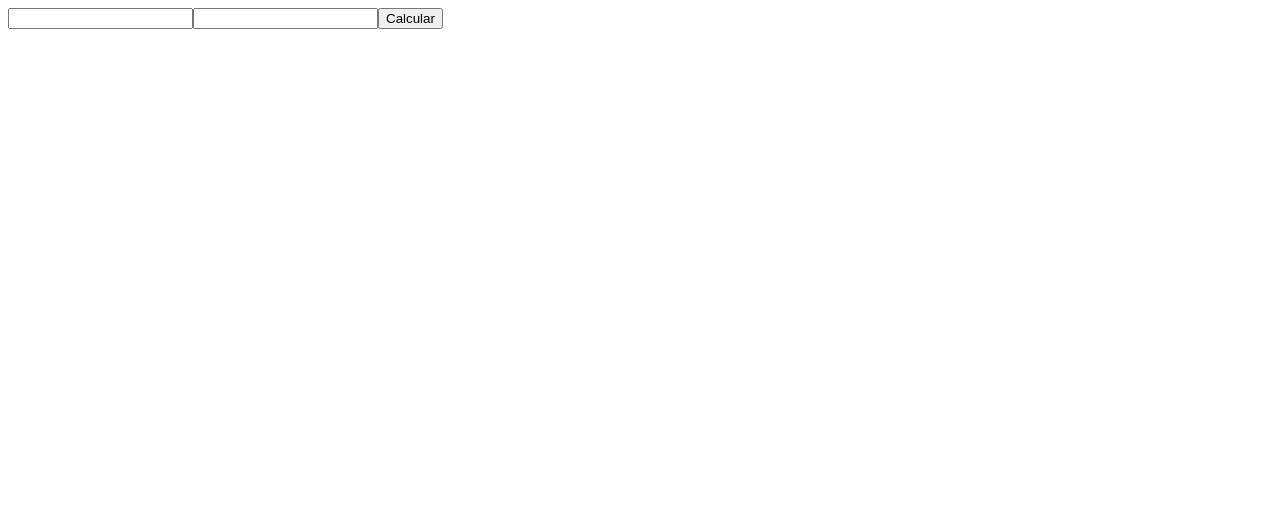
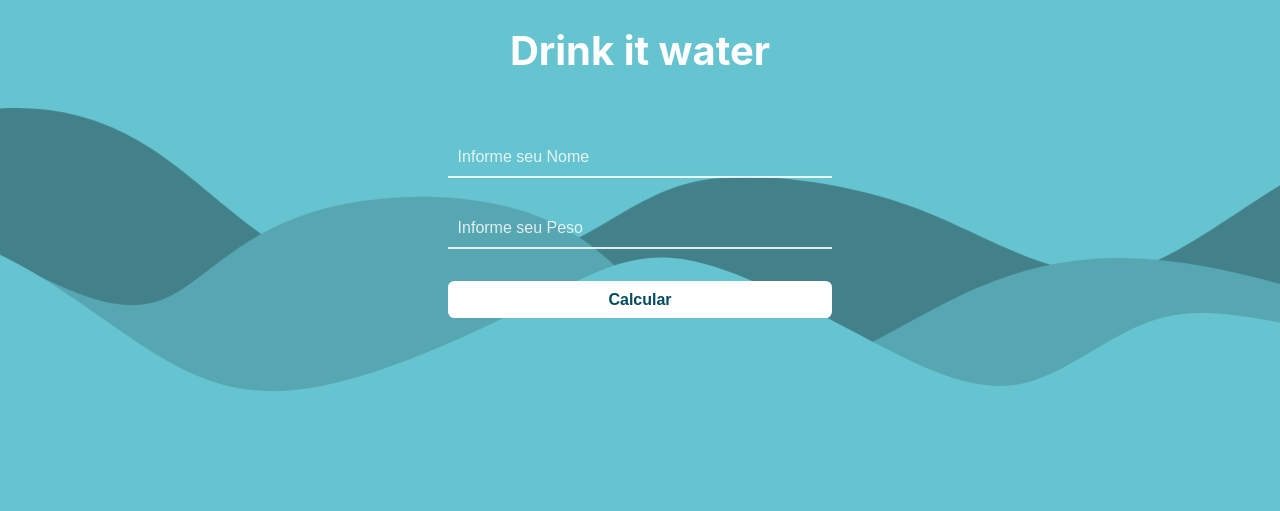
Before and after one commit to gabrieljcf/Drink-it-water, a plain HTML site: page index.html in a window 1280 px wide. Drawn offline with Linux system fonts and the light colour scheme.

Commit message:
ajustando funcionalidade beber agua

```diff
--- a/assets/css/styles.css
+++ b/assets/css/styles.css
@@ -0,0 +1,128 @@
+* {
+    margin: 0;
+    padding: 0;
+    box-sizing: border-box;
+}
+
+body {
+    display: flex;
+    flex-direction: column;
+    height: 100vh;
+    background: #66c3d0;
+}
+
+h1 {
+    color: #fff;
+    font-size: 2.5rem;
+    font-family: -apple-system, BlinkMacSystemFont, "Segoe UI", Roboto, Oxygen, Ubuntu, Cantarell, "Open Sans", "Helvetica Neue", sans-serif;
+    text-align: center;
+    margin-top: 1.6rem;
+    z-index: 2;
+}
+
+main #app {
+    display: flex;
+    align-items: center;
+    justify-content: center;
+    flex-direction: column;
+    margin: 2rem auto;
+    max-width: 30rem;
+    z-index: 2;
+}
+
+main #app input {
+    width: 80%;
+    background: none;
+    margin-top: 2rem;
+    border: none;
+    border-bottom: 2px solid hsla(0, 0%, 100%, 0.842);
+    outline: none;
+    color: #FFF;
+    padding: 0.6rem;
+    z-index: 2;
+    font-size: 1rem;
+}
+
+main #app input::placeholder {
+    color: hsla(0, 0%, 100%, 0.822);
+    font-size: 1rem;
+}
+
+main #app button {
+    width: 80%;
+    padding: .6rem;
+    background: #fff;
+    margin-top: 2rem;
+    border: none;
+    outline: none;
+    color: #024b61;
+    font-weight: bolder;
+    font-size: 1rem;
+    border-radius: .4rem;
+    z-index: 2;
+    cursor: pointer;
+    position: relative;
+}
+
+main #app button::before {
+    content: '';
+    position: absolute;
+    top: 0px;
+    left: 0px;
+    width: 0px;
+    height: 38px;
+    background: rgba(2, 75, 97, 0.116);
+    border-radius: .4rem;
+    transition: all 2s ease;
+}
+
+main #app button:hover:before {
+    width: 100%;
+}
+
+main #app h1 {
+    font-size: 1.2rem;
+}
+
+footer {
+    background: #024b61;
+    position: relative;
+    margin-top: 190px;
+}
+
+.waves {
+    position: absolute;
+    bottom: 0;
+    left: 0;
+    right: 0;
+}
+
+.wave-1 {
+    animation: moveWave1 3s ease-in-out infinite alternate;
+}
+
+@keyframes moveWave1 {
+    from {
+        transform: translateX(-2000px);
+    }
+}
+
+.wave-2 {
+    animation: moveWave2 3s 1.2s ease-in-out infinite alternate;
+}
+
+@keyframes moveWave2 {
+    from {
+        transform: translateX(-1800px);
+    }
+}
+
+.wave-3 {
+    animation: moveWave3 3s 0.7s ease-in-out infinite alternate;
+}
+
+@keyframes moveWave3 {
+    from {
+        transform: translateX(-1600px);
+    }
+}
--- a/assets/js/main.js
+++ b/assets/js/main.js
@@ -4,25 +4,30 @@ class Main {
     this.inputNameEl = '';
     this.buttonEl = '';
 
-    this.dataUser = JSON.parse(localStorage.getItem('data_user'));
+    this.userData = JSON.parse(localStorage.getItem('data_user'));
     this.containerEl = document.querySelector('#app');
 
     this.getDataFromStorage();
   }
 
   getDataFromStorage() {
-    if (!this.dataUser) {
+    if (!this.userData) {
       this.renderInputsFromUser();
       this.calculateNeededWater();
     } else {
       this.renderNeededWaterFromUser();
     }
-
   }
 
   renderInputsFromUser() {
+    this.containerEl.innerHTML = '';
+
     const inputName = document.createElement('input');
+    inputName.setAttribute('placeholder', 'Informe seu Nome');
+
     const inputWeight = document.createElement('input');
+    inputWeight.setAttribute('placeholder', 'Informe seu Peso');
+
     const buttonEl = document.createElement('button');
     const textButton = document.createTextNode('Calcular');
 
@@ -47,9 +52,11 @@ class Main {
     }
 
     const title = document.createElement('h1');
-    const textOnTitle = document.createTextNode(`Você precisa de ${this.dataUser.waterNeeded} ml por dia`);
+    const textOnTitle = document.createTextNode(`${this.userData.name} Você precisa de ${this.userData.waterNeeded} ml`);
 
     const inputEl = document.createElement('input');
+    inputEl.setAttribute('placeholder', 'Informe quantas ml de água você bebeu');
+
     const buttonEl = document.createElement('button');
     const textButton = document.createTextNode('Beber água');
 
@@ -60,12 +67,18 @@ class Main {
     this.containerEl.appendChild(inputEl);
     this.containerEl.appendChild(buttonEl);
 
-    buttonEl.onclick = () => this.calculate(inputEl.value);
+    buttonEl.onclick = () => this.calculate(inputEl.value, title);
   }
 
   calculate(water = 0) {
-    const waterNeeded = this.dataUser.waterNeeded - water;
-    this.dataUser.waterNeeded = waterNeeded;
+    const waterNeeded = this.userData.waterNeeded - water;
+
+    this.userData.waterNeeded = waterNeeded;
+
+    if (waterNeeded <= 0) {
+      this.userData.waterNeeded = 0;
+    }
+
 
     this.saveToStorage();
     this.renderNeededWaterFromUser();
@@ -82,7 +95,7 @@ class Main {
         const weight = this.inputWeightEl.value;
         const waterNeeded = 35 * weight;
 
-        this.dataUser = {
+        this.userData = {
           name: this.inputNameEl.value,
           waterNeeded
         }
@@ -95,7 +108,7 @@ class Main {
   }
 
   saveToStorage() {
-    localStorage.setItem('data_user', JSON.stringify(this.dataUser));
+    localStorage.setItem('data_user', JSON.stringify(this.userData));
   }
 }
 
--- a/index.html
+++ b/index.html
@@ -1,12 +1,35 @@
 <!DOCTYPE html>
-<html lang="pt-BR">
+<html lang="en">
+
 <head>
-    <meta charset="UTF-8">
-    <meta name="viewport" content="width=device-width, initial-scale=1.0">
+    <meta charset="UTF-8" />
+    <meta name="viewport" content="width=device-width, initial-scale=1.0" />
+    <link rel="stylesheet" href="./assets/css/styles.css">
     <title>Drink it water</title>
 </head>
+
 <body>
-    <div id="app"></div>
+    <main>
+        <header>
+            <h1>Drink it water</h1>
+        </header>
+
+        <section id="app"></section>
+
+        <footer>
+            <svg class="waves" xmlns="http://www.w3.org/2000/svg" viewBox="0 0 20962 10601">
+                <path class="wave-1" fill="#43818A"
+                    d="M27489 8635c504 1667 831 3818-27 5680s-2901 3434-6193 3904-7834-161-12155-589c-4321-427-8421-649-10976-1537-2555-889-3565-2443-4071-4061-505-1619-505-3302 938-4835 1442-1533 4327-2916 6274-3122s2958 764 3877 1522 1746 1304 2738 1382 2148-312 2976-730 1327-864 2136-1014c810-151 1929-6 2757 206s1363 490 1978 775c614 284 1308 574 1947 535s1223-407 1935-875c712-469 1552-1037 2240-1266 688-228 1223-117 1832 530 608 646 1290 1828 1794 3495z" />
+
+                <path class="wave-2" fill="#57A7B3"
+                    d="M25681 10400c-171 822-305 1990-646 3115-341 1124-889 2206-1856 2808-968 602-2355 724-4668 1064s-5550 898-8520 987-5672-290-9037-859c-3366-568-7394-1326-9403-2118-2008-791-1996-1616-1892-3305 103-1689 298-4242 1412-5731 1113-1488 3146-1912 4953-1627 1808 284 3390 1276 4522 1878s1814 814 2423 552 1145-998 2333-1388c1187-389 3025-432 4266 275 1240 707 1884 2164 2861 2407 976 244 2285-726 3493-1308 1209-581 2316-775 3731-567 1415 207 3137 815 4290 1221 1153 407 1737 612 1926 953 189 342-18 820-188 1643z" />
+
+                <path class="wave-3" fill="#66C3D0"
+                    d="M30706 11822c-291 731-653 1801-1548 2972-895 1170-2321 2441-4988 3026-2667 586-6574 485-10469 541s-7778 268-10906-256-5501-1784-6906-3382c-1404-1598-1840-3533-1957-4910-118-1377 82-2195 1029-2854 946-659 2637-1158 4033-1002s2495 968 3440 1630 1737 1175 2905 1086c1169-89 2714-780 3810-1332 1095-552 1740-965 2665-820s2130 848 3110 1360c980 513 1734 837 2458 672s1416-819 2179-1050 1597-40 3058 269c1461 310 3550 739 5069 1177 1519 437 2469 883 2998 1112 529 228 639 240 584 440-55 201-274 591-564 1321z" />
+            </svg>
+        </footer>
+    </main>
     <script src="assets/js/main.js"></script>
 </body>
+
 </html>
```
